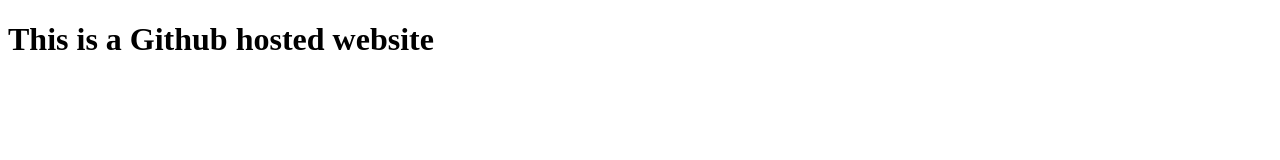
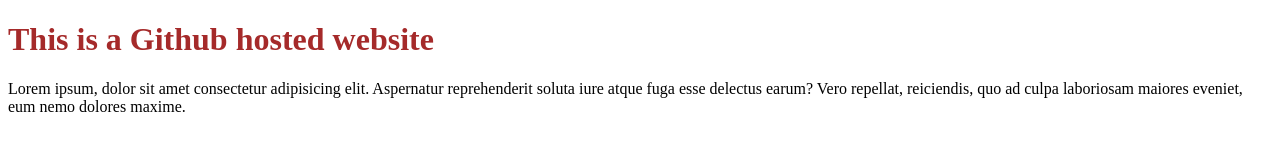
Before and after one commit to tharindu-prasanna/pages, a plain HTML site: page index.html in a window 1280 px wide. Drawn offline with Linux system fonts and the light colour scheme.

Commit message:
add heading color

```diff
--- a/index.html
+++ b/index.html
@@ -5,8 +5,14 @@
     <meta http-equiv="X-UA-Compatible" content="IE=edge">
     <meta name="viewport" content="width=device-width, initial-scale=1.0">
     <title>HOME</title>
+    <style>
+        h1 {
+            color: brown;
+        }
+    </style>
 </head>
 <body>
     <h1>This is a Github hosted website</h1>
+    <p>Lorem ipsum, dolor sit amet consectetur adipisicing elit. Aspernatur reprehenderit soluta iure atque fuga esse delectus earum? Vero repellat, reiciendis, quo ad culpa laboriosam maiores eveniet, eum nemo dolores maxime.</p>
 </body>
 </html>
```
